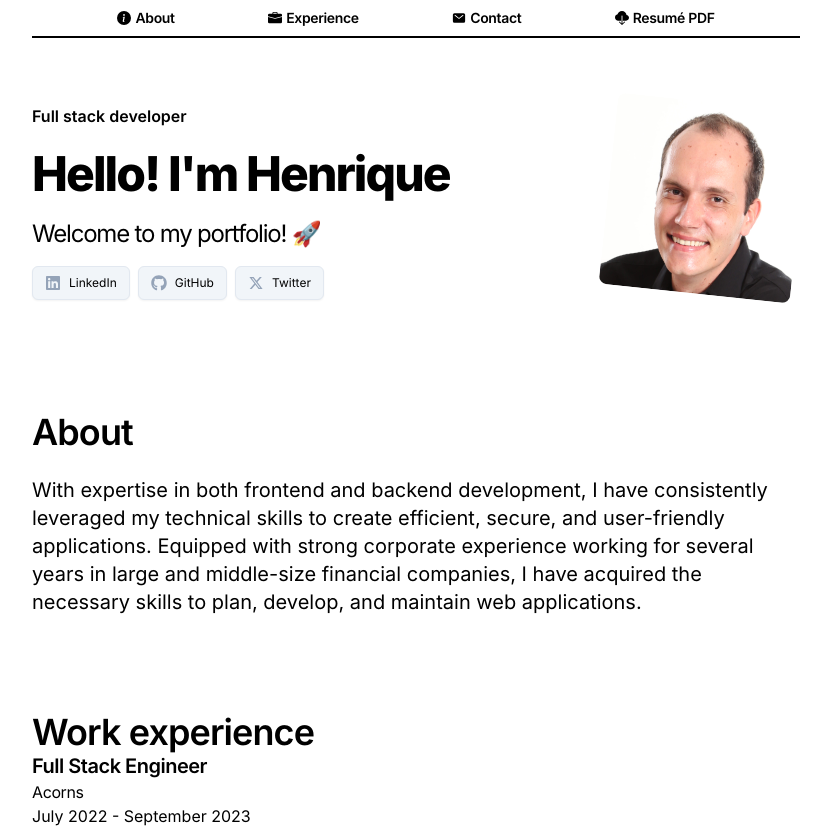
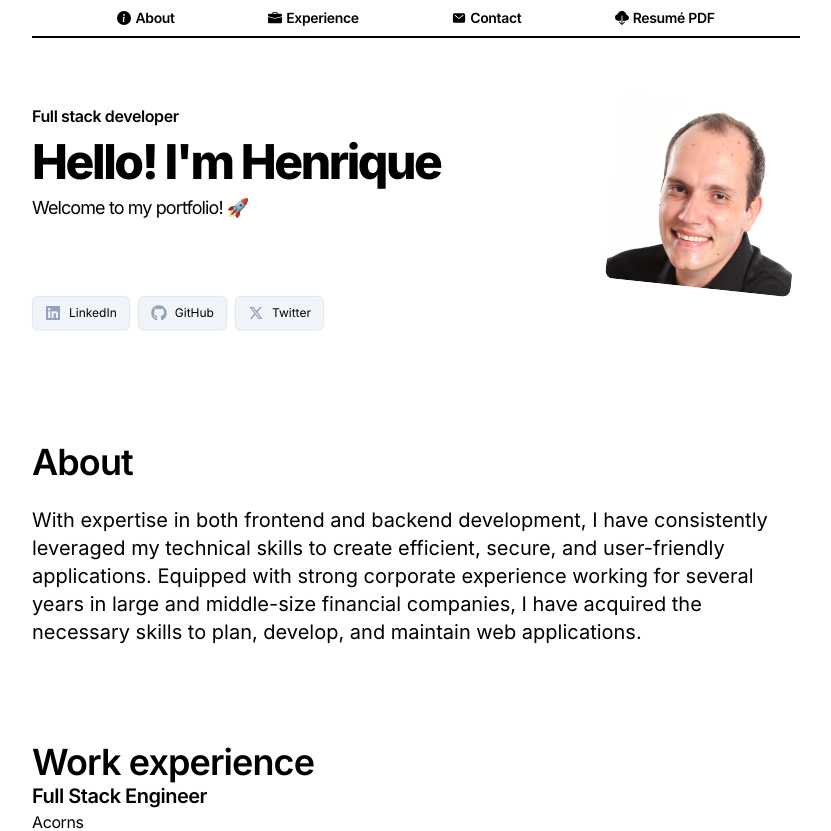
Before and after one commit to hrohden/hrohden.github.io, a React (Vite) app: page / in a window 1280 px wide. Shown: the top 831 px of the page, without its empty margins (224-1055 px from the left). Built offline with nearby package versions, Linux system fonts and the light colour scheme.

Commit message:
Refactor Intro section layout and add social media buttons

```diff
--- a/src/sections/Intro.tsx
+++ b/src/sections/Intro.tsx
@@ -5,38 +5,46 @@ import SocialMediaButton from "../components/SocialMediaButton";
 
 const Intro = () => {
   return (
-    <section className="py-16 flex">
-      <div className="flex flex-col gap-4 w-3/4">
-        <p className="text-base font-semibold leading-7">
+    <section className="py-16 grid grid-cols-4 gap-2">
+      <div className="col-span-3">
+        <div className="flex flex-col gap-1 w-3/4">
+          <p className="text-base font-semibold leading-7 tracking-tight">
             Full stack developer
           </p>
-        <h1 className="text-3xl font-extrabold tracking-[-0.04em] sm:text-5xl sm:leading-[3.5rem]">
+          <h1 className="text-2xl font-extrabold tracking-tighter sm:text-5xl sm:leading-[3.5rem]">
             Hello! I'm Henrique
           </h1>
-        <h2 className="text-2xl font-thin tracking-tighter">
+          <h2 className="text-lg font-thin tracking-tighter mb-2">
             Welcome to my portfolio! 🚀
           </h2>
-        <div className="flex gap-2">
+        </div>
+      </div>
+      <div>
+        <img src={me} className="w-full rounded-lg rotate-6" />
+      </div>
+      <ul className="list-none flex gap-2">
+        <li>
           <SocialMediaButton
             url={"https://www.linkedin.com/in/henriquerohden"}
             icon={<FaLinkedin />}
             text="LinkedIn"
           />
+        </li>
+        <li>
           <SocialMediaButton
             text="GitHub"
             icon={<FaGithub />}
             url={"https://www.github.com/hrohden"}
           />
+        </li>
+        <li>
           <SocialMediaButton
             url={"https://www.twitter.com/henriquerohden"}
             icon={<RiTwitterXFill />}
             text="Twitter"
           />
-        </div>
-      </div>
-      <div className="w-1/4">
-        <img src={me} className="object-cover rounded-lg rotate-6" />
-      </div>
+        </li>
+      </ul>
     </section>
   );
 };
```
Lines whose indentation alone changed are shown as unchanged.
